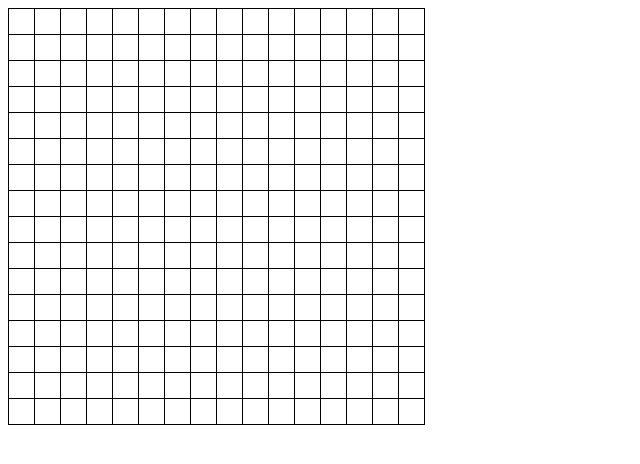
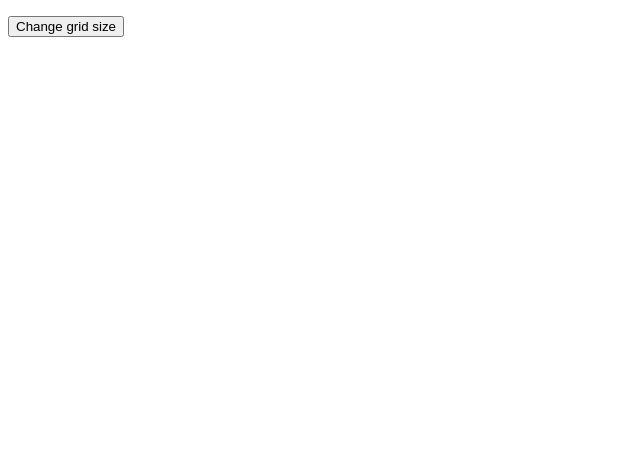
Before and after one commit to jimkose/etch-a-sketch, a plain HTML site: page index.html in a window 1280 px wide. Shown: the whole page, without its empty margins (0-640 px from the left). Drawn offline with Linux system fonts and the light colour scheme.

Commit message:
add ability to resize grid

```diff
--- a/index.html
+++ b/index.html
@@ -8,6 +8,6 @@
     <script src="scripts.js" defer></script>
 </head>
 <body>
-
+    <button>Change grid size</button>
 </body>
 </html>
--- a/scripts.js
+++ b/scripts.js
@@ -1,10 +1,17 @@
+function createGrid() {
+    const gridSize = Number(prompt("Enter grid size (max 100)"));
+    const body = document.querySelector('body');
+
+    if(document.querySelector('.container')) body.removeChild(document.querySelector('.container'));
+
     const container = document.createElement('div');
     container.classList.add('container');
 
-for (let i = 0; i < 256; i++) {
+    for (let i = 0; i < gridSize ** 2; i++) {
         const square = document.createElement('div');
         square.classList.add('square');
         // square.textContent = i + 1;
+
         square.addEventListener('mouseover', event => {
             event.target.classList.add('hovering');
         })
@@ -17,5 +24,8 @@ for (let i = 0; i < 256; i++) {
         container.appendChild(square);
     }
 
-const body = document.querySelector('body');
     body.appendChild(container);
+}
+
+const button = document.querySelector('button');
+button.addEventListener('click', createGrid);
--- a/styles.css
+++ b/styles.css
@@ -1,19 +1,25 @@
 .square {
-    height: 25px;
-    width: 25px;
     font-size: 12px;
 
     outline: 1px solid;
     margin-top: 1px;
     margin-left: 1px;
+
+    flex-basis: 25px;
 }
 
 .container {
     display: flex;
-    width: 430px;
+    width: 480px;
+    height: 480px;
     flex-wrap: wrap;
 }
 
 .hovering {
     background-color: gold;
 }
+
+button {
+    margin-top: 8px;
+    margin-bottom: 16px;
+}
```
Lines whose indentation alone changed are shown as unchanged.
